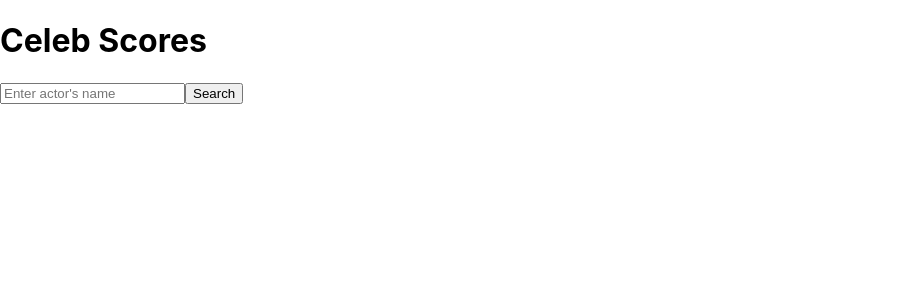
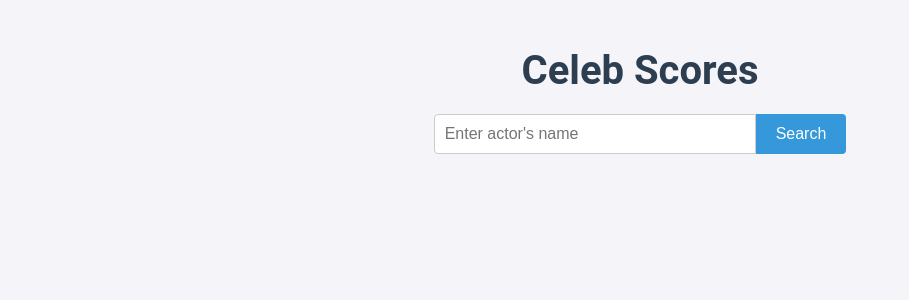
Before and after one commit to izzom3/celebscores-app, a React (Create React App) app in the folder frontend/: page / in a window 1280 px wide. Shown: the top 300 px of the page, without its empty margins (0-909 px from the left). Built offline with nearby package versions, Linux system fonts and the light colour scheme.

Commit message:
Updating look of UI

```diff
--- a/frontend/src/App.css
+++ b/frontend/src/App.css
@@ -36,3 +36,157 @@
     transform: rotate(360deg);
   }
 }
+
+.loading-spinner {
+  border: 4px solid #f3f3f3;
+  border-top: 4px solid #3498db;
+  border-radius: 50%;
+  width: 30px;
+  height: 30px;
+  animation: spin 1s linear infinite;
+  margin: 20px auto;
+}
+
+@keyframes spin {
+  0% { transform: rotate(0deg); }
+  100% { transform: rotate(360deg); }
+}
+
+/* App.css */
+body {
+  font-family: 'Roboto', sans-serif;
+  background-color: #f4f4f9;
+  margin: 0;
+  padding: 0;
+  color: #333;
+}
+
+.container {
+  max-width: 1200px;
+  margin: 0 auto;
+  padding: 20px;
+  text-align: center;
+}
+
+h1 {
+  font-size: 2.5rem;
+  color: #2c3e50;
+  margin-bottom: 20px;
+}
+
+.search-bar {
+  display: flex;
+  justify-content: center;
+  margin-bottom: 20px;
+}
+
+.search-bar input {
+  padding: 10px;
+  font-size: 1rem;
+  border: 1px solid #ccc;
+  border-radius: 4px 0 0 4px;
+  width: 300px;
+  outline: none;
+}
+
+.search-bar button {
+  padding: 10px 20px;
+  font-size: 1rem;
+  border: none;
+  background-color: #3498db;
+  color: white;
+  border-radius: 0 4px 4px 0;
+  cursor: pointer;
+  transition: background-color 0.3s ease;
+}
+
+.search-bar button:hover {
+  background-color: #2980b9;
+}
+
+.search-bar button:disabled {
+  background-color: #bdc3c7;
+  cursor: not-allowed;
+}
+
+.error {
+  color: #e74c3c;
+  margin-bottom: 20px;
+}
+
+.results {
+  margin-top: 20px;
+}
+
+.results h2 {
+  font-size: 2rem;
+  color: #2c3e50;
+  margin-bottom: 10px;
+}
+
+.results p {
+  font-size: 1.2rem;
+  color: #3498db;
+  margin-bottom: 20px;
+}
+
+.movie-grid {
+  display: grid;
+  grid-template-columns: repeat(auto-fill, minmax(200px, 1fr));
+  gap: 20px;
+  padding: 20px;
+}
+
+.movie-card {
+  background-color: white;
+  border-radius: 8px;
+  box-shadow: 0 4px 8px rgba(0, 0, 0, 0.1);
+  overflow: hidden;
+  transition: transform 0.3s ease, box-shadow 0.3s ease;
+}
+
+.movie-card:hover {
+  transform: translateY(-5px);
+  box-shadow: 0 8px 16px rgba(0, 0, 0, 0.2);
+}
+
+.movie-card img {
+  width: 100%;
+  height: auto;
+  display: block;
+}
+
+.movie-card .movie-info {
+  padding: 15px;
+  text-align: left;
+}
+
+.movie-card .movie-info strong {
+  font-size: 1.1rem;
+  color: #2c3e50;
+  display: block;
+  margin-bottom: 5px;
+}
+
+.movie-card .movie-info .release-date {
+  font-size: 0.9rem;
+  color: #7f8c8d;
+  margin-bottom: 5px;
+}
+
+.movie-card .movie-info .character {
+  font-size: 0.9rem;
+  color: #3498db;
+  margin-bottom: 5px;
+}
+
+.movie-card .movie-info .rating {
+  font-size: 0.9rem;
+  color: #e67e22;
+}
+
+.no-results {
+  font-size: 1.2rem;
+  color: #7f8c8d;
+  margin-top: 20px;
+}
--- a/frontend/src/App.tsx
+++ b/frontend/src/App.tsx
@@ -1,5 +1,6 @@
 import React, { useState } from 'react';
 import axios from 'axios';
+import './App.css';
 
 interface Movie {
     id: string;
@@ -57,11 +58,10 @@ const ActorFilmCredits: React.FC = () => {
             setLoading(false);
         }
     };
-
     return (
-        <div>
+      <div className="container">
           <h1>Celeb Scores</h1>
-            <div>
+          <div className="search-bar">
               <input
                   type="text"
                   placeholder="Enter actor's name"
@@ -69,32 +69,36 @@ const ActorFilmCredits: React.FC = () => {
                   onChange={(e) => setActorName(e.target.value)}
               />
               <button onClick={handleSearch} disabled={loading}>
-                    {loading ? 'Searching...' : 'Search'}
+                {loading ? <div className="loading-spinner"></div> : 'Search'}
               </button>
           </div>
 
-            {error && <div style={{ color: 'red' }}>{error}</div>}
+          {error && <div className="error">{error}</div>}
 
-            {credits && credits.cast.length > 0  &&(
-                <div>
+          {credits && credits.cast.length > 0 && (
+              <div className="results">
                   <h2>Results for "{actorNameFromAPI}"</h2>
                   {averageRating !== "N/A" && <p>Average Film Rating: {averageRating}</p>}
-                    <ul>
+                  <div className="movie-grid">
                       {credits.cast.map((movie: Movie) => (
-                            <li key={movie.id}>
+                          <div key={movie.id} className="movie-card">
                               <img
                                   src={`https://image.tmdb.org/t/p/w500${movie.poster_path}`}
                                   alt={movie.title}
-                                    style={{ width: '100px', height: 'auto' }}
                               />
-                                <strong>{movie.title}</strong> ({movie.release_date}) - {movie.character} - {movie.vote_average}
-                            </li>
+                              <div className="movie-info">
+                                  <strong>{movie.title}</strong>
+                                  <div className="release-date">Release Date: {movie.release_date}</div>
+                                  <div className="character">Character: {movie.character}</div>
+                                  <div className="rating">Rating: {movie.vote_average}</div>
+                              </div>
+                          </div>
                       ))}
-                    </ul>
+                  </div>
               </div>
           )}
           {credits && credits.cast.length === 0 && actorNameFromAPI && (
-              <div>No movies found for {actorNameFromAPI}</div>
+              <div className="no-results">No movies found for {actorNameFromAPI}</div>
           )}
       </div>
   );
```
Lines whose indentation alone changed are shown as unchanged.
